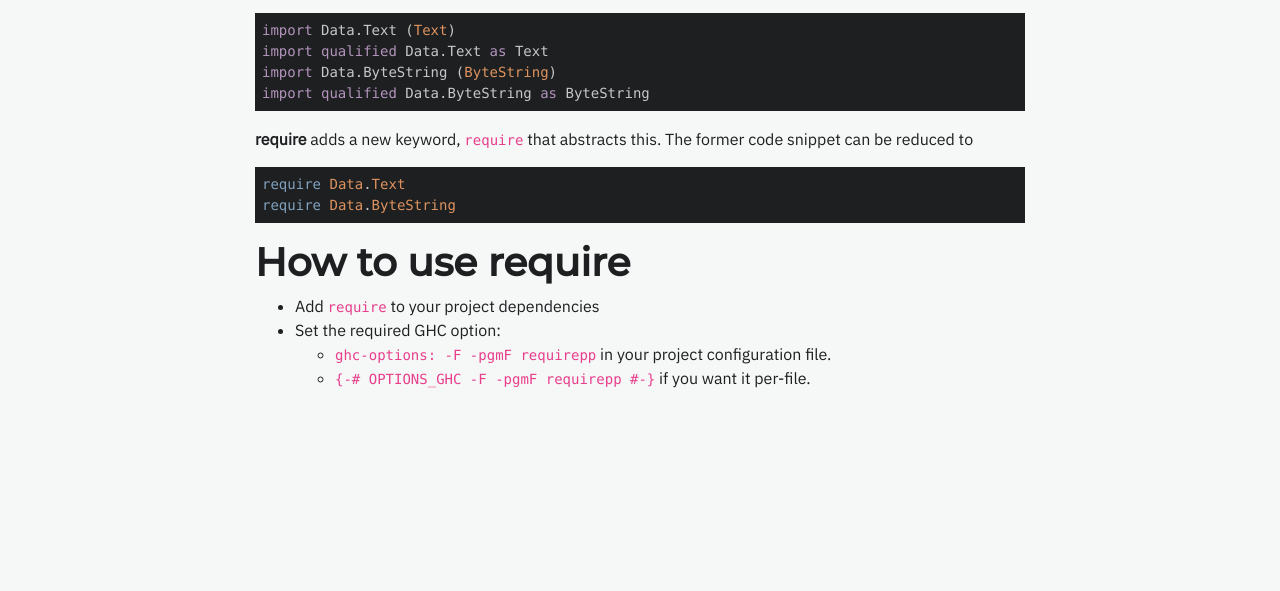
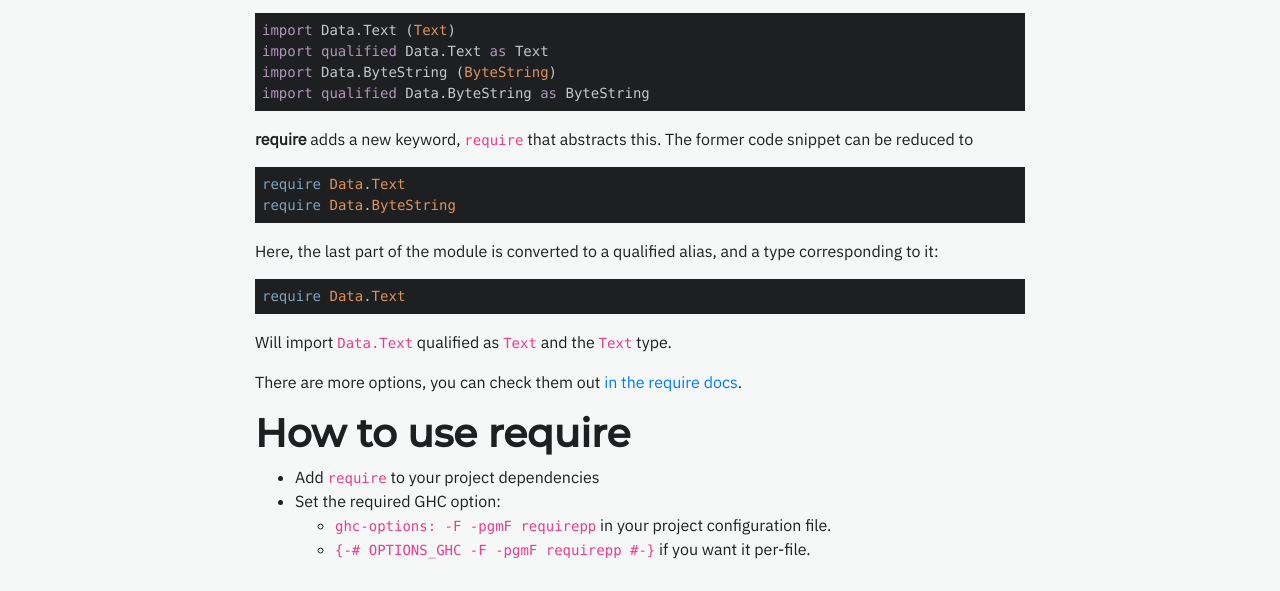
Before and after one commit to theam/require, a plain HTML site: page index.html in a window 1280 px wide. Shown: the part 575-1166 px from the top of the page. Drawn offline with nearby package versions, Linux system fonts and the light colour scheme.

Commit message:
Update docs

```diff
--- a/index.html
+++ b/index.html
@@ -584,6 +584,12 @@ The former code snippet can be reduced to</p>
 <pre class="haskell"><code>require Data.Text
 require Data.ByteString
 </code></pre>
+<p>Here, the last part of the module is converted to a qualified alias, and a
+type corresponding to it:</p>
+<pre class="haskell"><code>require Data.Text
+</code></pre>
+<p>Will import <code>Data.Text</code> qualified as <code>Text</code> and the <code>Text</code> type.</p>
+<p>There are more options, you can check them out <a href="01-how-require-works.html">in the require docs</a>.</p>
 <h1>How to use require</h1>
 <ul>
 <li>Add <code>require</code> to your project dependencies</li>
```
Also changed, not shown: 01-how-require-works.html (+1 -1 lines), 02-require-pattern.html (+1 -1 lines).
